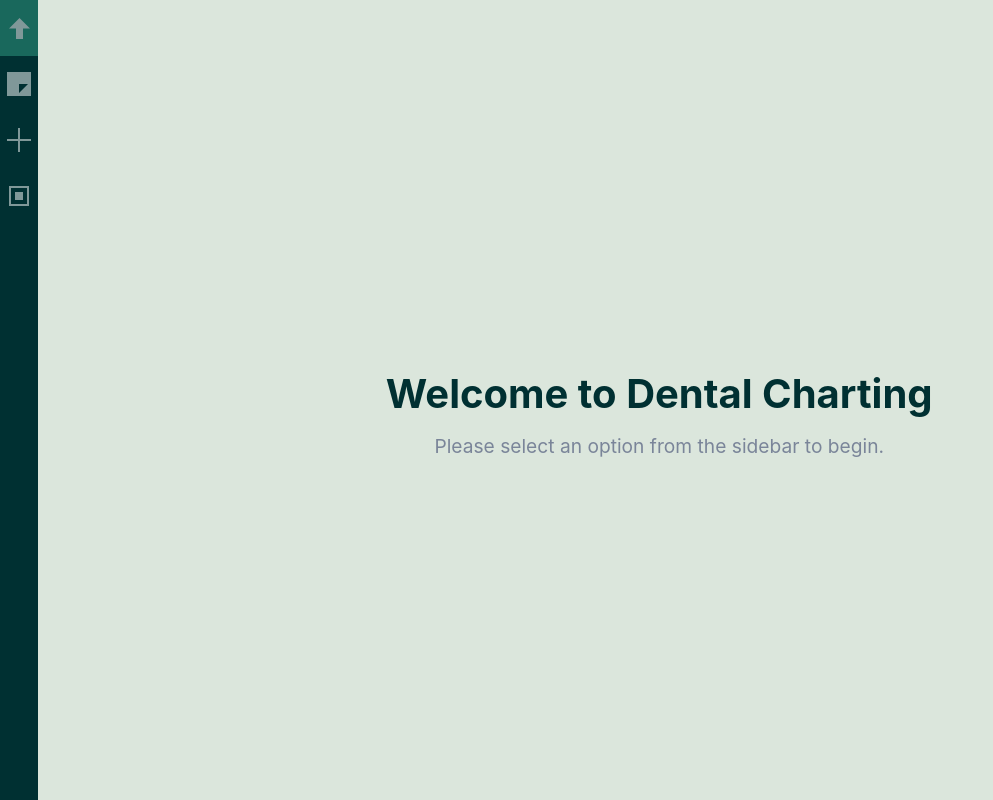
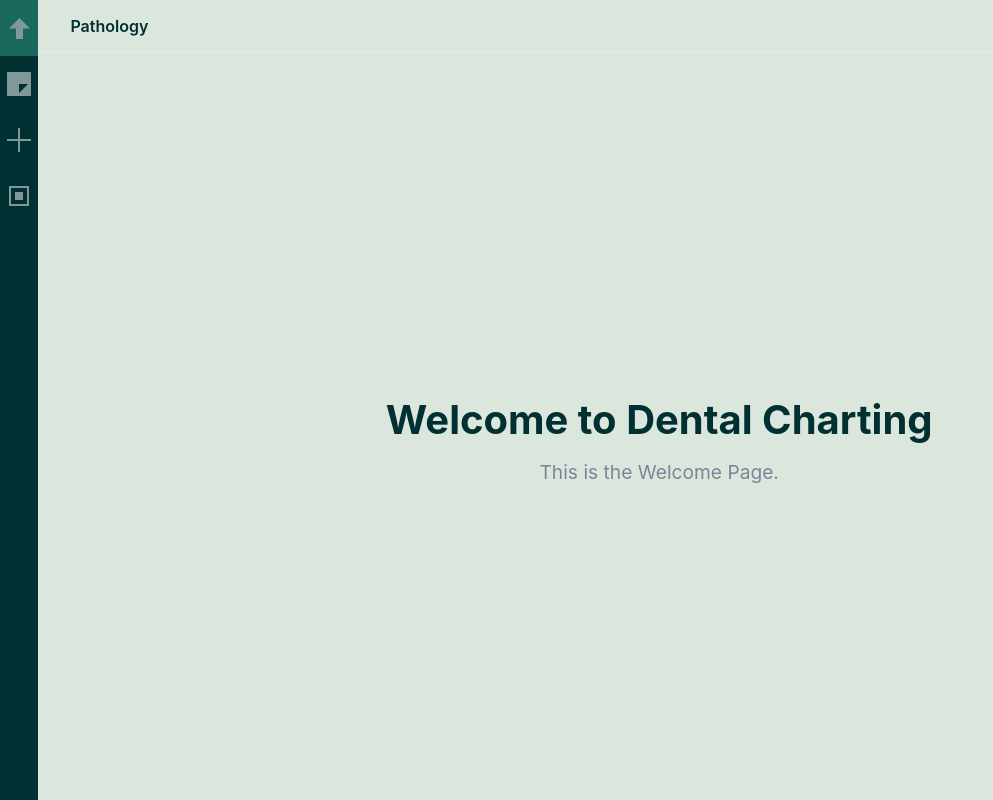
Before and after one commit to nabeelkirmani/SVG_Dental_Charting, a React (Vite) app: page / in a window 1280 px wide. Shown: the whole page, without its empty margins (0-993 px from the left). Built offline with nearby package versions, Linux system fonts and the light colour scheme.

Commit message:
added Pathology button to welcome page. added react-router-dom but not used.

```diff
--- a/package.json
+++ b/package.json
@@ -14,6 +14,7 @@
     "react": "^18.3.1",
     "react-dom": "^18.3.1",
     "react-konva": "^18.2.10",
+    "react-router-dom": "^7.0.2",
     "sass": "^1.81.0",
     "use-image": "^1.1.1"
   },
--- a/src/App.jsx
+++ b/src/App.jsx
@@ -23,7 +23,7 @@ const App = () => {
 
   const currentView = viewHistory[viewHistory.length - 1];
 
-  const handleSidebarPrimaryClick = () => {
+  const handlePathologyNavigation = () => {
     navigateToView("pathology");
   };
 
@@ -32,7 +32,7 @@ const App = () => {
       <div className="app">
         <div data-view="nav-bar">
           <Sidebar
-            onPrimaryClick={handleSidebarPrimaryClick}
+            onPrimaryClick={handlePathologyNavigation}
             onBackClick={goBack}
             canGoBack={viewHistory.length > 1}
           />
@@ -47,7 +47,7 @@ const App = () => {
               </div>
             </>
           ) : (
-            <Welcome />
+            <Welcome onPathologyClick={handlePathologyNavigation} />
           )}
         </div>
       </div>
--- a/src/components/MainContent/MainContent.scss
+++ b/src/components/MainContent/MainContent.scss
@@ -7,6 +7,6 @@
   padding: 0;
 
   .banner {
-    font-size: medium; /* Include styles for any banners if necessary */
+    font-size: medium;
   }
 }
--- a/src/components/Welcome/Welcome.jsx
+++ b/src/components/Welcome/Welcome.jsx
@@ -2,11 +2,24 @@
 import React from "react";
 import "./Welcome.scss";
 
-const Welcome = () => {
+const Welcome = ({ onPathologyClick }) => {
   return (
     <div className="welcome">
-      <h1>Welcome to Dental Charting</h1>
-      <p>Please select an option from the sidebar to begin.</p>
+      <div className="welcome-nav">
+        <a
+          href="#"
+          onClick={(e) => {
+            e.preventDefault();
+            onPathologyClick();
+          }}
+        >
+          Pathology
+        </a>
+      </div>
+      <div className="welcome-content">
+        <h1>Welcome to Dental Charting</h1>
+        <p>This is the Welcome Page.</p>
+      </div>
     </div>
   );
 };
--- a/src/components/Welcome/Welcome.scss
+++ b/src/components/Welcome/Welcome.scss
@@ -1,14 +1,38 @@
 // src/components/Welcome/Welcome.scss
+@use "sass:color";
 @use "../../styles/variables";
 
 .welcome {
   display: flex;
   flex-direction: column;
+  height: 100%;
+
+  .welcome-nav {
+    padding: 1rem;
+    border-bottom: 1px solid variables.$border-color;
+
+    a {
+      color: variables.$primary-color;
+      font-weight: 600;
+      text-decoration: none;
+      padding: 0.5rem 1rem;
+      border-radius: variables.$border-radius;
+      transition: background-color variables.$transition-duration;
+
+      &:hover {
+        background-color: color.adjust(variables.$light-gray, $lightness: -5%);
+      }
+    }
+  }
+
+  .welcome-content {
+    flex: 1;
+    display: flex;
+    flex-direction: column;
     justify-content: center;
     align-items: center;
-  height: 100%;
     text-align: center;
-  color: variables.$text-color;
+    padding: 2rem;
 
     h1 {
       font-size: 2.5rem;
@@ -18,5 +42,7 @@
 
     p {
       font-size: 1.2rem;
+      color: variables.$text-color;
     }
   }
+}
```
Also changed, not shown: 1 other file (tests, documents, lock files or other folders). Lines whose indentation alone changed are shown as unchanged.
